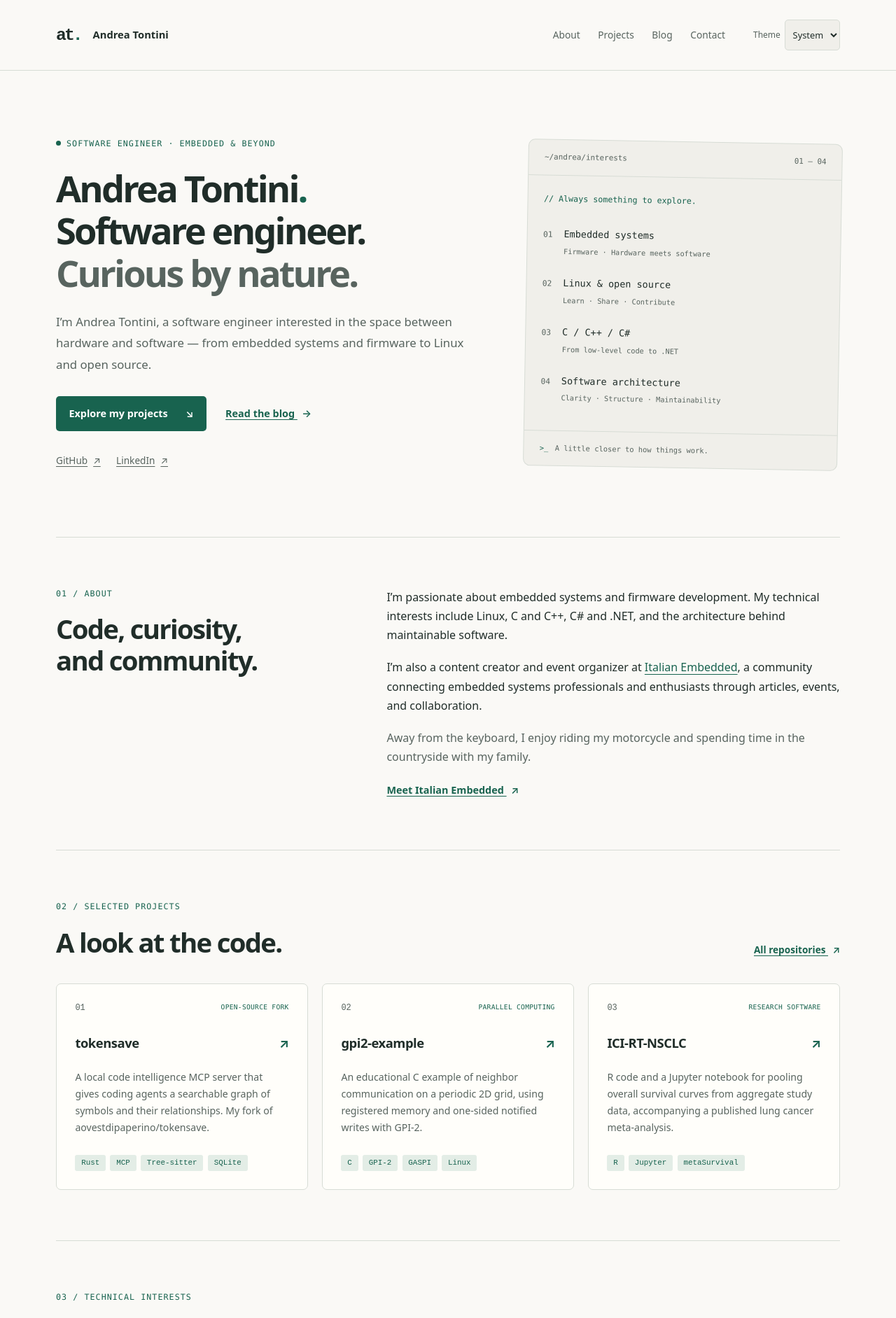
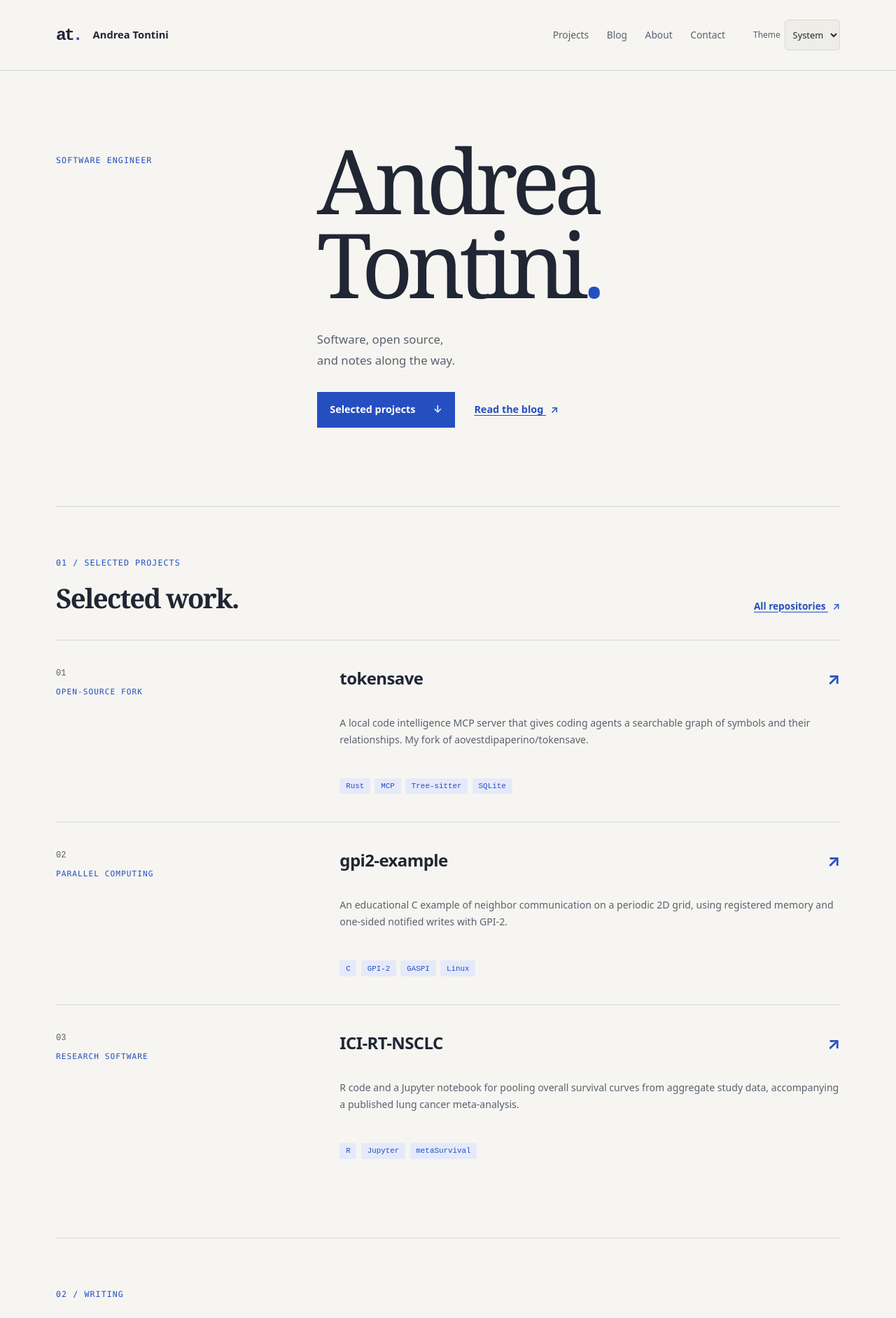
Before and after one commit to atontini/atontini.github.io, a Jekyll site: the page built from index.html, in a window 1280 px wide. Shown: the top 1883 px of the page at 70% size. Built offline with Jekyll 4.4.1, drawn with Linux system fonts in a browser that asks for light colours; some of the changed text lies outside the part shown.

Commit message:
feat: redesign portfolio around projects and writing

```diff
--- a/_data/navigation.yml
+++ b/_data/navigation.yml
@@ -1,8 +1,8 @@
-- title: About
-  url: /#about
 - title: Projects
   url: /#projects
 - title: Blog
   url: /blog/
+- title: About
+  url: /#about
 - title: Contact
   url: /#contact
--- a/index.html
+++ b/index.html
@@ -1,44 +1,22 @@
 ---
 layout: default
 title: Software engineer
-description: Andrea Tontini — software engineer interested in embedded systems, firmware, Linux, C and C++, C# and .NET, and open-source software.
+description: Andrea Tontini — software engineer. Selected projects, open-source contributions, and technical writing.
 ---
 <section class="hero" aria-labelledby="intro-title">
+  <p class="eyebrow hero-label">Software engineer</p>
   <div class="hero-copy">
-    <p class="eyebrow"><span class="status-dot" aria-hidden="true"></span>Software engineer · Embedded &amp; beyond</p>
-    <h1 id="intro-title">Andrea Tontini<span class="accent">.</span><br>Software engineer.<br><span class="muted-heading">Curious by nature.</span></h1>
-    <p class="hero-description">I’m Andrea Tontini, a software engineer interested in the space between hardware and software — from embedded systems and firmware to Linux and open source.</p>
+    <h1 id="intro-title">Andrea<br>Tontini<span class="accent">.</span></h1>
+    <p class="hero-description">Software, open source,<br>and notes along the way.</p>
     <div class="hero-actions">
-      <a class="button" href="#projects">Explore my projects <span aria-hidden="true">↘</span></a>
-      <a class="text-link" href="{{ '/blog/' | relative_url }}">Read the blog <span aria-hidden="true">→</span></a>
+      <a class="button" href="#projects">Selected projects <span aria-hidden="true">↓</span></a>
+      <a class="text-link" href="{{ '/blog/' | relative_url }}">Read the blog <span aria-hidden="true">↗</span></a>
     </div>
-    <div class="profile-links">{% for profile in site.data.profiles %}<a href="{{ profile.url }}">{{ profile.name }} <span aria-hidden="true">↗</span></a>{% endfor %}</div>
-  </div>
-  <aside class="engineering-note" aria-labelledby="interests-note-title">
-    <div class="note-bar"><span aria-hidden="true">~/andrea/interests</span><span aria-hidden="true">01 — 04</span></div>
-    <p class="note-comment" id="interests-note-title">// Always something to explore.</p>
-    <ol class="interest-lines">
-      <li><span>01</span><div>Embedded systems<small>Firmware · Hardware meets software</small></div></li>
-      <li><span>02</span><div>Linux &amp; open source<small>Learn · Share · Contribute</small></div></li>
-      <li><span>03</span><div>C / C++ / C#<small>From low-level code to .NET</small></div></li>
-      <li><span>04</span><div>Software architecture<small>Clarity · Structure · Maintainability</small></div></li>
-    </ol>
-    <div class="note-footer"><span aria-hidden="true">&gt;_</span> A little closer to how things work.</div>
-  </aside>
-</section>
-
-<section id="about" class="section about-section" aria-labelledby="about-title">
-  <div><p class="eyebrow">01 / About</p><h2 id="about-title">Code, curiosity,<br>and community.</h2></div>
-  <div class="about-copy">
-    <p>I’m passionate about embedded systems and firmware development. My technical interests include Linux, C and C++, C# and .NET, and the architecture behind maintainable software.</p>
-    <p>I’m also a content creator and event organizer at <a href="https://www.italianembedded.com">Italian Embedded</a>, a community connecting embedded systems professionals and enthusiasts through articles, events, and collaboration.</p>
-    <p class="muted">Away from the keyboard, I enjoy riding my motorcycle and spending time in the countryside with my family.</p>
-    <a class="text-link" href="https://www.italianembedded.com">Meet Italian Embedded <span aria-hidden="true">↗</span></a>
   </div>
 </section>
 
 <section id="projects" class="section" aria-labelledby="projects-title">
-  <div class="section-heading"><div><p class="eyebrow">02 / Selected projects</p><h2 id="projects-title">A look at the code.</h2></div><a class="text-link" href="https://github.com/atontini?tab=repositories">All repositories <span aria-hidden="true">↗</span></a></div>
+  <div class="section-heading"><div><p class="eyebrow">01 / Selected projects</p><h2 id="projects-title">Selected work.</h2></div><a class="text-link" href="https://github.com/atontini?tab=repositories">All repositories <span aria-hidden="true">↗</span></a></div>
   <div class="project-grid">
     {% for project in site.data.projects %}
     <article class="project-card">
@@ -51,18 +29,22 @@ description: Andrea Tontini — software engineer interested in embedded systems
   </div>
 </section>
 
-<section class="section" aria-labelledby="skills-title">
-  <div class="section-heading"><div><p class="eyebrow">03 / Technical interests</p><h2 id="skills-title">Across the stack.</h2></div><p class="section-caption">Languages, tools, and ideas I explore.</p></div>
-  <div class="skills-grid">{% for group in site.data.interests %}<div class="skill-group"><h3>{{ group.title | escape }}</h3><p>{{ group.description | escape }}</p><ul class="tags">{% for item in group.items %}<li>{{ item | escape }}</li>{% endfor %}</ul></div>{% endfor %}</div>
-</section>
-
 <section class="section" aria-labelledby="writing-title">
-  <div class="section-heading"><div><p class="eyebrow">04 / Writing</p><h2 id="writing-title">Notes from the workbench.</h2></div><a class="text-link" href="{{ '/blog/' | relative_url }}">All posts <span aria-hidden="true">→</span></a></div>
+  <div class="section-heading"><div><p class="eyebrow">02 / Writing</p><h2 id="writing-title">From the notebook.</h2></div><a class="text-link" href="{{ '/blog/' | relative_url }}">All posts <span aria-hidden="true">→</span></a></div>
   {% if site.posts.size > 0 %}{% assign recent_posts = site.posts | slice: 0, 3 %}{% include post-list.html posts=recent_posts %}{% else %}<p class="empty-state">No posts yet. Future articles will appear here and in the <a href="{{ '/atom.xml' | relative_url }}">Atom feed</a>.</p>{% endif %}
 </section>
 
+<section id="about" class="section about-section" aria-labelledby="about-title">
+  <div><p class="eyebrow">03 / About</p><h2 id="about-title">Beyond the code.</h2></div>
+  <div class="about-copy">
+    <p>I’m Andrea, a software engineer. I also create content and organize events at <a href="https://www.italianembedded.com">Italian Embedded</a>, a community connecting embedded systems professionals and enthusiasts through articles, events, and collaboration.</p>
+    <p class="muted">Away from the keyboard, I enjoy riding my motorcycle and spending time in the countryside with my family.</p>
+    <a class="text-link" href="https://www.italianembedded.com">Meet Italian Embedded <span aria-hidden="true">↗</span></a>
+  </div>
+</section>
+
 <section id="contact" class="section contact-section" aria-labelledby="contact-title">
-  <p class="eyebrow">05 / Get in touch</p><h2 id="contact-title">Let’s exchange ideas<span class="accent">.</span></h2>
-  <p>Interested in embedded systems, open source, or software engineering?<br>Find me on GitHub or connect with me on LinkedIn.</p>
+  <p class="eyebrow">04 / Contact</p><h2 id="contact-title">Keep in touch<span class="accent">.</span></h2>
+  <p>Find my code on GitHub, or connect with me on LinkedIn.</p>
   <div class="hero-actions">{% for profile in site.data.profiles %}<a class="{% if forloop.first %}button{% else %}text-link{% endif %}" href="{{ profile.url }}">{{ profile.name }} <span aria-hidden="true">↗</span></a>{% endfor %}</div>
 </section>
--- a/public/css/site.css
+++ b/public/css/site.css
@@ -1,16 +1,16 @@
 /* Palette and layout primitives. System fonts avoid third-party requests. */
 :root {
   color-scheme: light;
-  --bg: #faf9f6;
-  --surface: #f0efea;
-  --card: #fffefa;
-  --text: #202d29;
-  --muted: #58645f;
-  --accent: #18634f;
-  --accent-soft: #e3ede6;
-  --line: #d7dcd5;
+  --bg: #f6f5f1;
+  --surface: #eeede7;
+  --card: #f6f5f1;
+  --text: #202633;
+  --muted: #596170;
+  --accent: #254fc0;
+  --accent-soft: #e5eafa;
+  --line: #d4d7df;
   --button-text: #ffffff;
-  --code-bg: #f0efea;
+  --code-bg: #eeede7;
   --code-comment: #59675e;
   --code-keyword: #6738a0;
   --code-string: #176746;
@@ -19,20 +19,20 @@
 @media (prefers-color-scheme: dark) {
   :root:not([data-theme="light"]) {
     color-scheme: dark;
-    --bg: #141c19; --surface: #1d2823; --card: #19231f;
-    --text: #e7eee8; --muted: #acbab0; --accent: #9cdbb8;
-    --accent-soft: #263d31; --line: #36483d; --button-text: #14241b;
-    --code-bg: #1d2823; --code-comment: #afbbb1; --code-keyword: #d6b0f7;
-    --code-string: #9cdbb8; --code-number: #f1ba8d;
+    --bg: #171b24; --surface: #212735; --card: #171b24;
+    --text: #eff1f7; --muted: #b4bdcf; --accent: #a8bfff;
+    --accent-soft: #26334f; --line: #3d475d; --button-text: #17213a;
+    --code-bg: #212735; --code-comment: #afbbb1; --code-keyword: #d6b0f7;
+    --code-string: #a8bfff; --code-number: #f1ba8d;
   }
 }
 :root[data-theme="dark"] {
   color-scheme: dark;
-  --bg: #141c19; --surface: #1d2823; --card: #19231f;
-  --text: #e7eee8; --muted: #acbab0; --accent: #9cdbb8;
-  --accent-soft: #263d31; --line: #36483d; --button-text: #14241b;
-  --code-bg: #1d2823; --code-comment: #afbbb1; --code-keyword: #d6b0f7;
-  --code-string: #9cdbb8; --code-number: #f1ba8d;
+  --bg: #171b24; --surface: #212735; --card: #171b24;
+  --text: #eff1f7; --muted: #b4bdcf; --accent: #a8bfff;
+  --accent-soft: #26334f; --line: #3d475d; --button-text: #17213a;
+  --code-bg: #212735; --code-comment: #afbbb1; --code-keyword: #d6b0f7;
+  --code-string: #a8bfff; --code-number: #f1ba8d;
 }
 *, *::before, *::after { box-sizing: border-box; }
 html { scroll-behavior: smooth; scroll-padding-top: 2rem; }
@@ -46,6 +46,7 @@ main:focus { outline: none; }
 button, select { font: inherit; }
 img, svg { max-width: 100%; height: auto; }
 h1, h2, h3, p { margin-top: 0; }
+h1, h2 { font-family: Georgia, "Times New Roman", serif; }
 h1, h2, h3 { line-height: 1.16; font-weight: 650; }
 h1 { font-size: clamp(2.5rem, 5vw, 4.2rem); letter-spacing: -.055em; }
 h2 { font-size: clamp(1.8rem, 3vw, 2.65rem); letter-spacing: -.045em; margin-bottom: 1.2rem; }
@@ -73,49 +74,34 @@ p { margin-bottom: 1.2rem; }
 .theme-control { display: flex; align-items: center; gap: .4rem; }
 .theme-control label { font-size: .75rem; color: var(--muted); }
 .theme-control select { background: var(--surface); color: var(--text); border: 1px solid var(--line); border-radius: 5px; min-height: 44px; max-width: 100%; padding: .25rem .4rem; font-size: .8rem; cursor: pointer; }
-.hero { display: grid; grid-template-columns: 1.35fr 1fr; align-items: center; gap: 4rem; padding: 6rem 0 5.8rem; }
-.hero h1 { margin: 1.5rem 0; font-size: clamp(2.4rem, 4.1vw, 3.5rem); }
-.status-dot { display: inline-block; width: 7px; height: 7px; background: var(--accent); border-radius: 50%; margin: 0 .5rem .08rem 0; }
+.hero { display: grid; grid-template-columns: 1fr 2.3fr; align-items: start; gap: 3rem; padding: 6rem 0 7rem; }
+.hero-label { margin-top: 1.5rem; }
+.hero h1 { margin: 0 0 2rem; font-size: clamp(4.5rem, 10vw, 8.5rem); font-weight: 400; line-height: .94; letter-spacing: -.065em; }
 .hero-description { max-width: 37rem; color: var(--muted); font-size: 1.05rem; line-height: 1.8; }
 .hero-actions { display: flex; align-items: center; flex-wrap: wrap; gap: 1.7rem; margin-top: 1.9rem; font-size: .9rem; }
-.button { display: inline-flex; justify-content: space-between; align-items: center; gap: 1.6rem; min-height: 48px; padding: .8rem 1.15rem; background: var(--accent); color: var(--button-text); font-weight: 600; text-decoration: none; border-radius: 5px; }
+.button { display: inline-flex; justify-content: space-between; align-items: center; gap: 1.6rem; min-height: 48px; padding: .8rem 1.15rem; background: var(--accent); color: var(--button-text); font-weight: 600; text-decoration: none; border-radius: 0; }
 .button:hover { box-shadow: 0 3px 0 var(--line); }
-.profile-links { display: flex; gap: 1.4rem; margin-top: 1.6rem; font-size: .85rem; }
-.profile-links a { display: inline-flex; align-items: center; gap: .5rem; min-height: 32px; color: var(--muted); }
-.engineering-note { border: 1px solid var(--line); border-radius: 10px; background: var(--surface); font-family: ui-monospace, "Cascadia Code", "SFMono-Regular", Consolas, monospace; transform: rotate(1deg); }
-.note-bar { display: flex; justify-content: space-between; gap: 1rem; border-bottom: 1px solid var(--line); padding: 1rem 1.4rem; color: var(--muted); font-size: .68rem; }
-.note-comment { font-size: .73rem; color: var(--accent); padding: 1.5rem 1.4rem 0; margin-bottom: 1rem; }
-.interest-lines { list-style: none; padding: 0 1.4rem; margin: 0 0 1.5rem; }
-.interest-lines li { display: flex; gap: 1rem; padding: .8rem 0; font-size: .84rem; }
-.interest-lines li > span { color: var(--muted); font-size: .7rem; padding-top: .12rem; }
-.interest-lines small { display: block; color: var(--muted); font-size: .64rem; margin-top: .25rem; }
-.note-footer { display: flex; gap: .6rem; padding: 1rem 1.4rem; border-top: 1px solid var(--line); color: var(--muted); font-size: .65rem; }
-.note-footer span { color: var(--accent); }
 .section { padding: 4.5rem 0; border-top: 1px solid var(--line); }
 .section-heading { display: flex; justify-content: space-between; align-items: flex-end; gap: 2rem; margin-bottom: 2.3rem; }
 .section-heading h2 { margin-bottom: 0; }
 .section-heading > .text-link { flex-shrink: 0; font-size: .85rem; }
-.section-caption { max-width: 17rem; font-size: .86rem; color: var(--muted); margin: 0; }
 .about-section { display: grid; grid-template-columns: 1fr 1.65fr; gap: 5rem; }
 .about-copy { max-width: 43rem; }
 .about-copy .text-link { font-size: .9rem; }
-.project-grid, .skills-grid { display: grid; grid-template-columns: repeat(3, minmax(0, 1fr)); gap: 1.25rem; }
-.project-card { display: flex; flex-direction: column; align-items: flex-start; background: var(--card); border: 1px solid var(--line); border-radius: 7px; padding: 1.65rem; transition: border-color 150ms ease, transform 150ms ease; }
-.project-card:hover, .project-card:focus-within { border-color: var(--accent); transform: translateY(-3px); }
-.project-top { width: 100%; display: flex; align-items: center; justify-content: space-between; gap: .5rem; margin-bottom: 2rem; }
-.project-top .eyebrow { font-size: .6rem; letter-spacing: .03em; }
+.project-grid { display: grid; grid-template-columns: 1fr; }
+.project-card { display: grid; grid-template-columns: 1fr 2fr; gap: .75rem 3rem; padding: 2.5rem 0; border-top: 1px solid var(--line); }
+.project-top { grid-column: 1; display: flex; flex-direction: column; align-items: flex-start; gap: .75rem; }
+.project-top .eyebrow { font-size: .7rem; }
 .project-number { font: .75rem ui-monospace, monospace; color: var(--muted); }
-.project-card h3 { width: 100%; font-size: 1.15rem; overflow-wrap: anywhere; }
+.project-card h3, .project-card p, .project-card .tags { grid-column: 2; }
+.project-card h3 { grid-row: 1; width: 100%; font-size: 1.5rem; overflow-wrap: anywhere; }
 .project-card h3 a { display: flex; justify-content: space-between; gap: .8rem; color: var(--text); text-decoration: none; min-height: 30px; }
 .project-card h3 a:hover { color: var(--accent); text-decoration: underline; }
 .project-card h3 span { color: var(--accent); }
 .project-card p { font-size: .88rem; color: var(--muted); margin-bottom: 1.7rem; }
 .tags { display: flex; flex-wrap: wrap; gap: .4rem; list-style: none; padding: 0; margin: 0; }
 .tags li { background: var(--accent-soft); color: var(--accent); border-radius: 3px; padding: .2rem .55rem; font: .68rem/1.5 ui-monospace, monospace; }
-.project-card .tags { margin-top: auto; }
-.skill-group { padding: 1.2rem 1.5rem 0 0; }
-.skill-group h3 { font-size: 1rem; }
-.skill-group p { font-size: .9rem; color: var(--muted); }
+.project-card .tags { margin-top: .25rem; }
 .post-list { list-style: none; padding: 0; margin: 0; }
 .post-list li { border-top: 1px solid var(--line); padding: 1.8rem 0; }
 .post-list time { font: .75rem/1.7 ui-monospace, monospace; color: var(--muted); }
@@ -176,8 +162,7 @@ p { margin-bottom: 1.2rem; }
   .nav-list { gap: 1rem; }
   .brand { gap: .6rem; }
   .hero { gap: 2.5rem; padding-block: 4rem; }
-  .engineering-note { transform: none; }
-  .project-card { padding: 1.2rem; }
+  .project-card { padding-block: 2rem; }
   .project-top { flex-wrap: wrap; }
   .about-section { gap: 2.5rem; }
   .footer-inner { align-items: flex-start; }
@@ -190,17 +175,17 @@ p { margin-bottom: 1.2rem; }
   .theme-control { margin-left: auto; }
   .theme-control label { font-size: .7rem; }
   .hero { grid-template-columns: 1fr; gap: 2.5rem; padding-block: 3rem; }
-  .hero h1 { font-size: clamp(2rem, 6.5vw, 3.1rem); }
-  .engineering-note { max-width: 32rem; width: 100%; }
+  .hero h1 { font-size: clamp(4.5rem, 18vw, 7rem); }
+  .hero-label { margin: 0; }
   .section { padding-block: 3rem; }
   .about-section { grid-template-columns: 1fr; gap: .7rem; }
   .section-heading { align-items: flex-start; flex-direction: column; gap: 1rem; margin-bottom: 1.8rem; }
-  .project-grid, .skills-grid { grid-template-columns: 1fr; gap: 1rem; }
-  .project-card { padding: 1.6rem; }
+  .project-card { grid-template-columns: 1fr; gap: .5rem; padding-block: 2rem; }
+  .project-card h3, .project-card p, .project-card .tags { grid-column: 1; }
+  .project-card h3 { grid-row: auto; }
+  .project-top { flex-direction: row; align-items: center; gap: 1rem; }
   .project-top { margin-bottom: 1.3rem; }
   .project-card p { max-width: 38rem; }
-  .skill-group { padding-block: 1rem; }
-  .skill-group + .skill-group { border-top: 1px solid var(--line); }
   .contact-section { padding-bottom: 3.5rem; }
   .contact-section br { display: none; }
   .footer-inner { flex-direction: column; gap: 1rem; }
@@ -215,7 +200,7 @@ p { margin-bottom: 1.2rem; }
   .project-card:hover, .project-card:focus-within { transform: none; }
 }
 @media print {
-  .site-header, .site-footer, .skip-link, .hero-actions, .engineering-note, .post-navigation { display: none; }
+  .site-header, .site-footer, .skip-link, .hero-actions, .post-navigation { display: none; }
   :root, :root[data-theme] { --bg: #fff; --text: #000; --muted: #333; --accent: #174c43; color-scheme: light; }
   .container { width: 100%; }
   .section { break-inside: avoid; padding-block: 1.5rem; }
```
Also changed, not shown: _data/interests.yml (deleted, +0 -9 lines), README.md.
